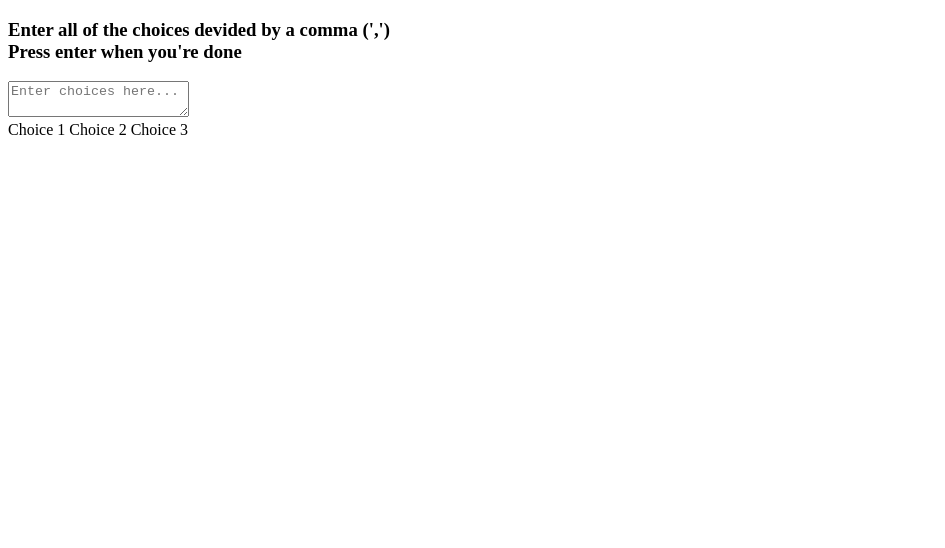
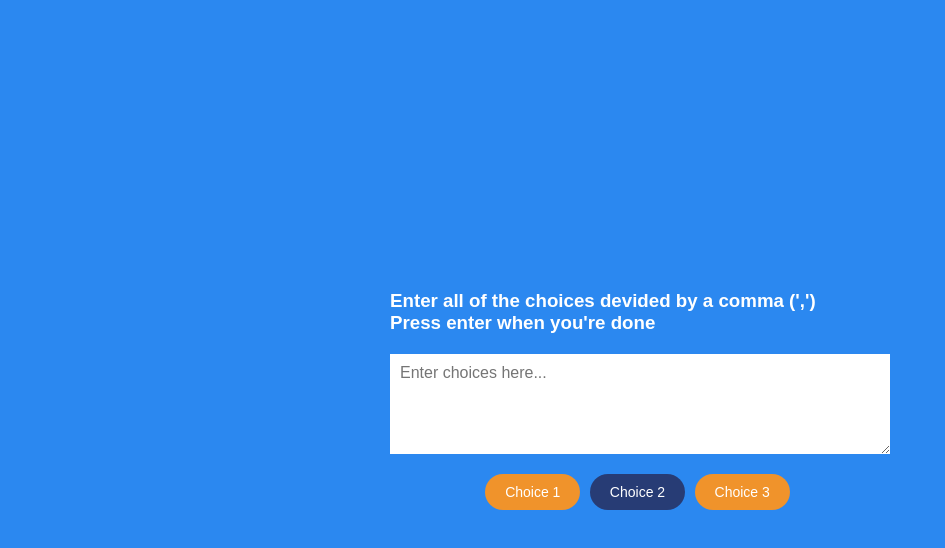
Before and after one commit to brettl1991/Projects, a plain HTML site: page RandomChoicePicker/index.html in a window 1280 px wide. Shown: the whole page, without its empty margins (0-945 px from the left). Drawn offline with Linux system fonts and the light colour scheme; a web font is replaced by a local one.

Commit message:
Styling the user interface

```diff
--- a/RandomChoicePicker/index.html
+++ b/RandomChoicePicker/index.html
@@ -15,7 +15,7 @@
     </div>
     <div id="tags">
         <span class="tag">Choice 1</span>
-        <span class="tag">Choice 2</span>
+        <span class="tag highlight">Choice 2</span>
         <span class="tag">Choice 3</span>
     </div>
     <script src="script.js"></script>
--- a/RandomChoicePicker/style.css
+++ b/RandomChoicePicker/style.css
@@ -0,0 +1,51 @@
+@import url("https://fonts.googleapis.com/css?family=Muli&display=swap");
+
+* {
+  box-sizing: border-box;
+}
+
+body {
+  background-color: #2b88f0;
+  font-family: "Muli", sans-serif;
+  display: flex;
+  flex-direction: column;
+  align-items: center;
+  justify-content: center;
+  height: 100vh;
+  overflow: hidden;
+  margin: 0;
+}
+
+h3 {
+  color: #fff;
+  margin: 10px 0 20px;
+}
+
+.container {
+  width: 500px;
+}
+
+textarea {
+  border: none;
+  display: block;
+  width: 100%;
+  height: 100px;
+  font-family: inherit;
+  padding: 10px;
+  margin: 0 0 20px;
+  font-size: 16px;
+}
+
+.tag {
+  background-color: #f0932b;
+  color: #fff;
+  border-radius: 50px;
+  padding: 10px 20px;
+  margin: 0 5px 10px 0;
+  font-size: 14px;
+  display: inline-block;
+}
+
+.tag.highlight {
+  background-color: #273c75;
+}
```
